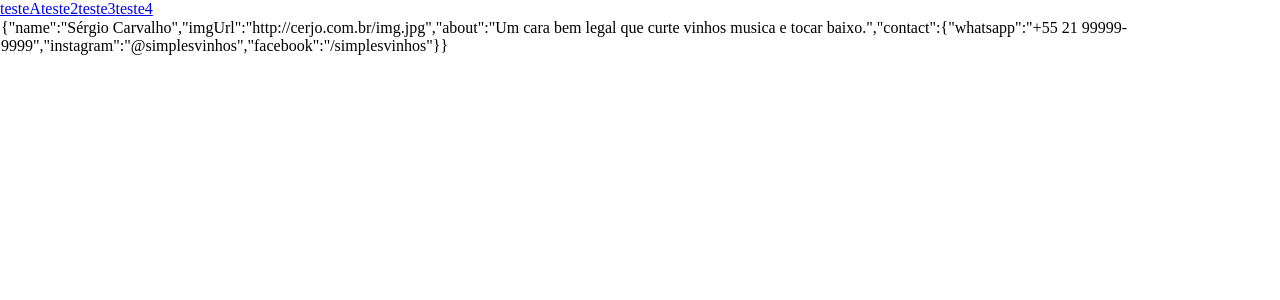
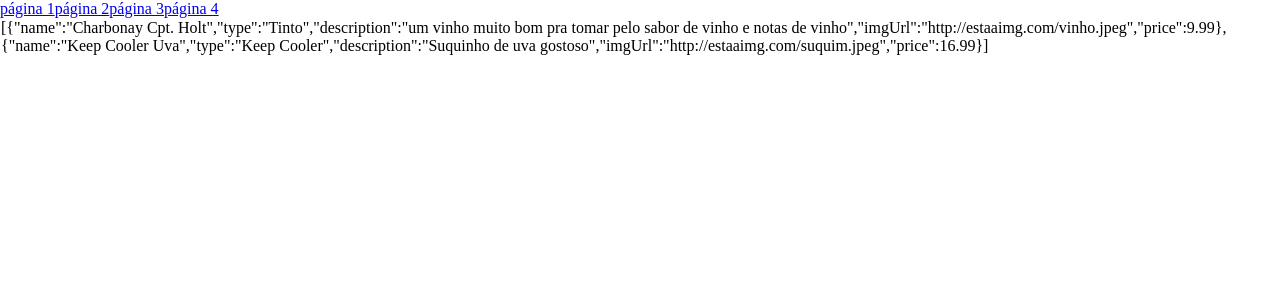
Before and after one commit to Lukasmolin/simples-vinhos-web, a React (Create React App) app: page / in a window 1280 px wide. Shown: the top 300 px of the page. Built offline with nearby package versions, Linux system fonts and the light colour scheme.

Commit message:
HomePage became functional component

```diff
--- a/src/Routes.tsx
+++ b/src/Routes.tsx
@@ -1,36 +1,13 @@
 import React from 'react';
 import { BrowserRouter, Route, Switch } from 'react-router-dom';
-import Header, { HeaderProps } from './components/Header';
 import HomePage from './pages/HomePage';
-import Service from './service/Service';
-
-const navHeader: HeaderProps = {
-    menu: [
-        { to: 'testeA', label: 'testeA' },
-        { to: 'teste2', label: 'teste2' },
-        { to: 'teste3', label: 'teste3' },
-        { to: 'teste4', label: 'teste4' },
-    ],
-    logo: {
-        img: ''
-    },
-    text: {
-        content: '',
-        font: {
-            type: ''
-        }
-    }
-};
 
 export default function Routes(){
-    const homePage = new HomePage(navHeader, new Service());
-
     return (
         <BrowserRouter>
             <Switch>
-                <Route path="/" component={homePage.render}/>
+                <Route path="/" component={HomePage}/>
             </Switch>
         </BrowserRouter>
     );
-
 }
--- a/src/pages/HomePage.tsx
+++ b/src/pages/HomePage.tsx
@@ -2,31 +2,15 @@ import React from 'react';
 import Header, { HeaderProps } from '../components/Header';
 import Service from '../service/Service';
 
-export default class HomePage extends React.Component {
+const service = new Service();
 
-    constructor(private header: HeaderProps, private service: Service) {
-        super({});
-        this.render = this.render.bind(this);
-    }
+const HomePage: React.FC = () => {
+    return <>
+        <Header menu={service.menu} logoImg={''} textContent={ 'Simples Vinhos' } />
+        <main>
+            {JSON.stringify(service.wines)}
+        </main>
+    </>;
+}
 
-    private generateRender() {
-        const info = this.service.author;
-        return (
-            <div>
-                {Header(this.header)}
-                <main>
-                    {JSON.stringify(info)}
-                </main>
-            </div>
-        )
-    }
-
-    public render() {
-        return this.generateRender();
-    }
-
-
-
-
-
-}
+export default HomePage;
```
